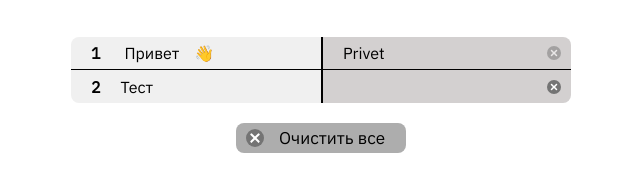
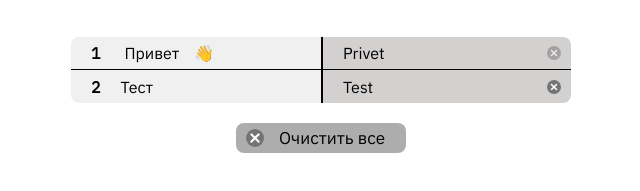
Before and after one commit to alexander-veshkin/phase0-final, a plain HTML site: page index.html in a window 1280 px wide. Both pictures are taken after a click on the button "Добавить". Shown: the part 241-432 px from the top of the page, 319-959 px from the left. Drawn offline with Linux system fonts and the light colour scheme.

Commit message:
main work done

```diff
--- a/css/index.css
+++ b/css/index.css
@@ -1,6 +1,4 @@
-*,
-::after,
-:hover {
+* {
   padding: 0;
   margin: 0;
   box-sizing: border-box;
--- a/index.js
+++ b/index.js
@@ -58,8 +58,10 @@ document.getElementById("add").addEventListener("click", function () {
   rowCount++;
   div = makeTextDiv(rowCount);
   div.getElementsByClassName("text")[0].textContent = textOrigin;
+  divTranslit = makeTextDiv(rowCount);
+  divTranslit.getElementsByClassName("text")[0].textContent = translit(textOrigin);
   getEl(leftLastRow).appendChild(div);
-  getEl(rightLastRow).appendChild(makeTextDiv(rowCount));
+  getEl(rightLastRow).appendChild(divTranslit);
   getEl(leftLastRow).appendChild(makeImg());
   getEl(rightLastRow).appendChild(makeImg());
   updateNumbers();
@@ -112,10 +114,57 @@ function updateNumbers() {
   });
 }
 
-//overflow
-function overflow(str) {
-  if (str.length > 15) {
-    str = str.slice(0, 15) + "...";
-  }
-  return str;
+//translitFunction
+function translit(str) {
+  obj = {
+    а: "a",
+    б: "b",
+    в: "v",
+    г: "g",
+    д: "d",
+    е: "e",
+    ё: "е",
+    ж: "j",
+    з: "z",
+    и: "i",
+    й: "i",
+    к: "k",
+    л: "l",
+    м: "m",
+    н: "n",
+    о: "o",
+    п: "p",
+    р: "r",
+    с: "s",
+    т: "t",
+    у: "u",
+    ф: "f",
+    х: "h",
+    ц: "ts",
+    ч: "ch",
+    ш: "sh",
+    щ: "sh",
+    ъ: "'",
+    ы: "i",
+    ь: "'",
+    э: "e",
+    ю: "u",
+    я: "ya",
+  };
+
+  var regex = /^[!@#\$%\^\&*\)\(+=.:?><_-]/;
+
+  arr = str.split("").map((i) => {
+    if (i === " " || regex.test(i)) {
+      return i;
+    }
+
+    if (i.toUpperCase() === i) {
+      return obj[i.toLowerCase()].toUpperCase();
+    }
+
+    return obj[i];
+  });
+
+  return arr.join("");
 }
```
